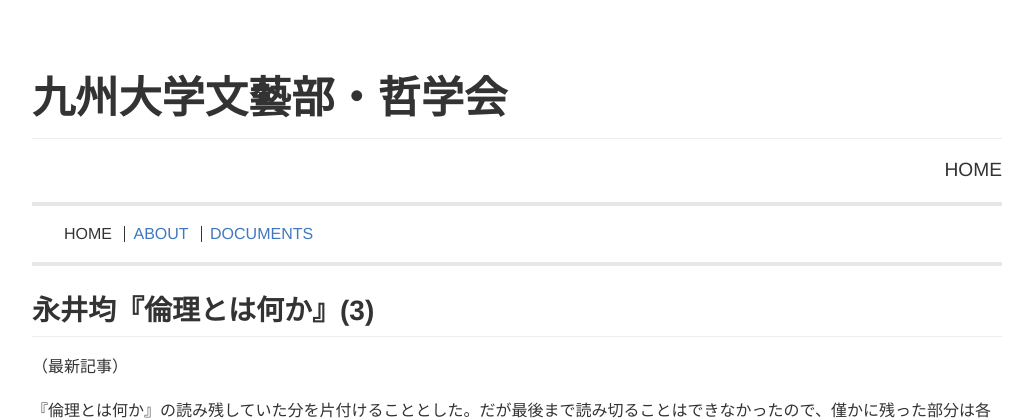
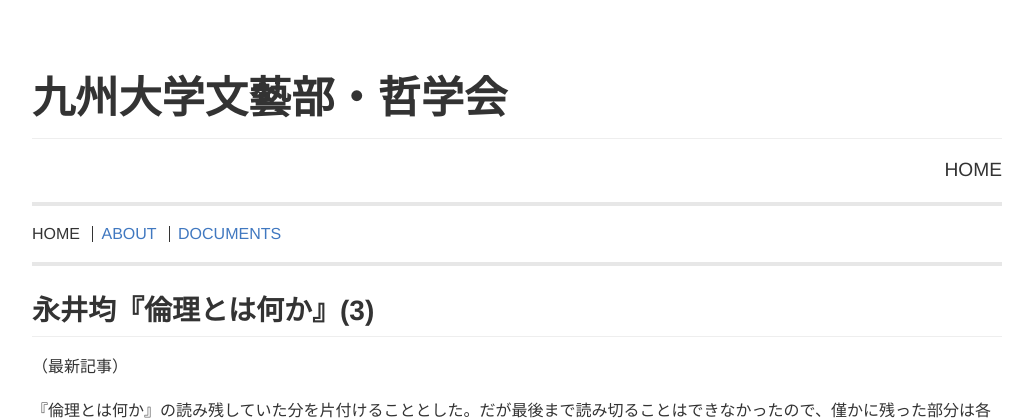
Before and after one commit to qdaibungei/philosophy, a Jekyll site: the page built from docs/index.md, in a window 1280 px wide. Shown: the top 420 px of the page, without its empty margins (123-1156 px from the left). Built offline with Jekyll 4.4.1, drawn with Linux system fonts in a browser that asks for light colours.

Commit message:
fix css/style.css

```diff
--- a/docs/assets/css/style.css
+++ b/docs/assets/css/style.css
@@ -396,10 +396,12 @@
   border: 0 none;
 }
 
+/*
 ul,
 ol {
   padding-left: 2em;
 }
+*/
 
 ul ul,
 ul ol,
@@ -745,6 +747,10 @@
 	font-size: 1rem;
 	line-height: 1.7;
 }
+div#KIZI ul,
+div#KIZI ol {
+  padding-left: 2em;
+}
 div.text{}
 ul.modori{
 	text-align: right;
```
